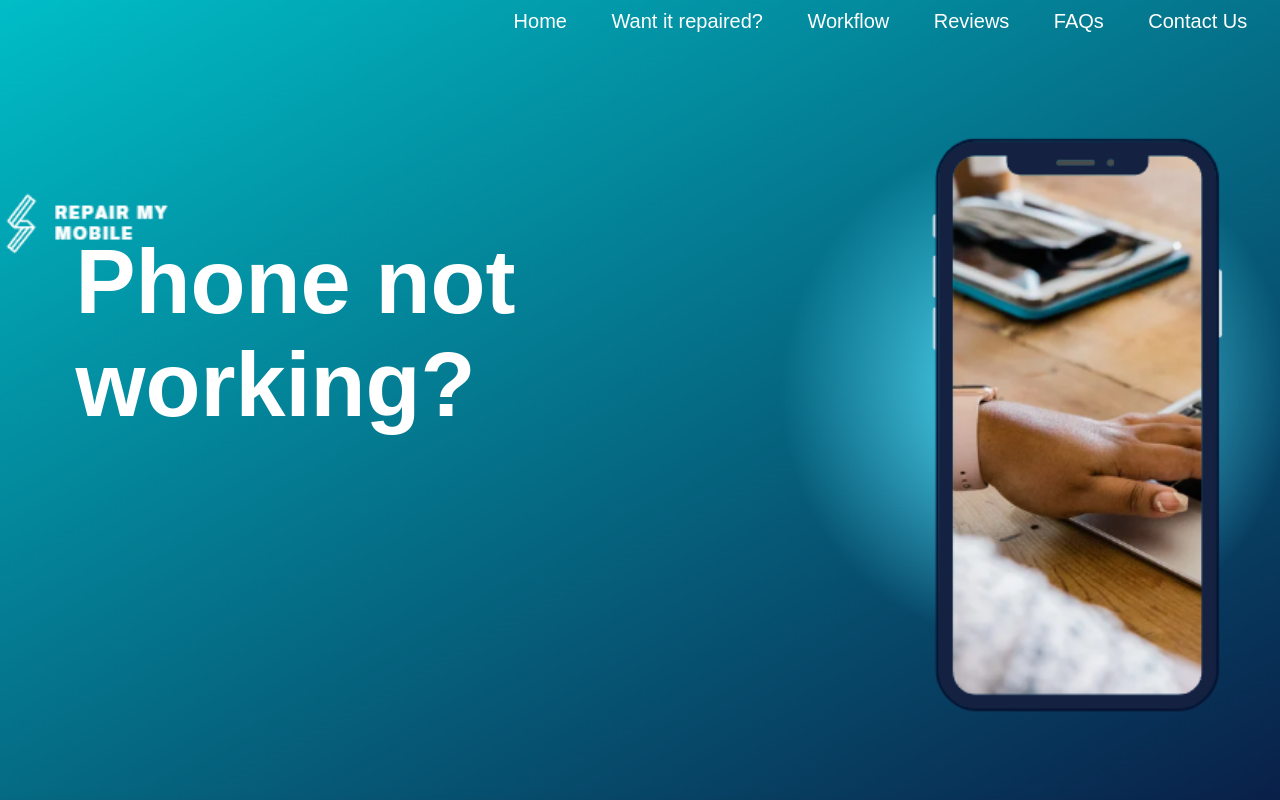
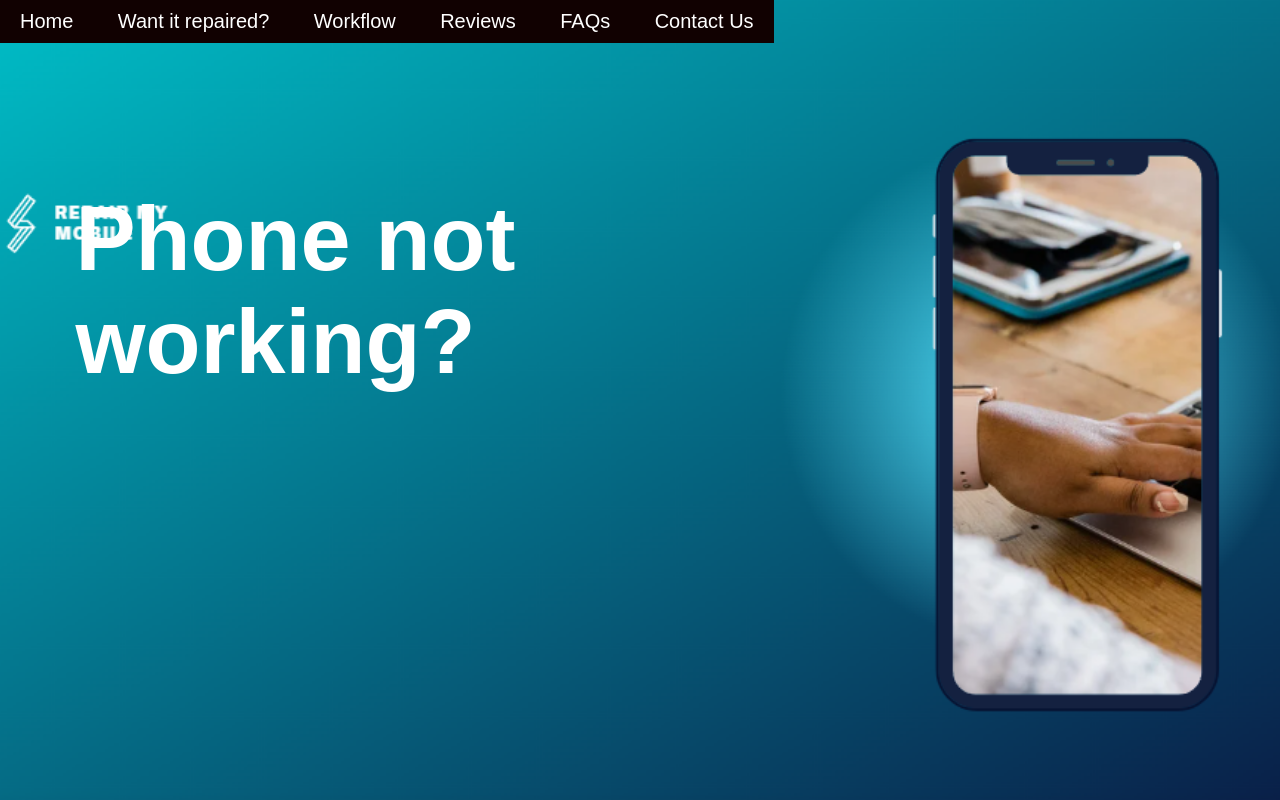
Before and after one commit to mounavbhatt01/rmm, a plain HTML site: page main.html in a window 1280 px wide. Shown: the top 800 px of the page. Drawn offline with Linux system fonts and the light colour scheme.

Commit message:
Made navbar sticky.

```diff
--- a/style.css
+++ b/style.css
@@ -27,6 +27,10 @@ nav{
     align-items: center;
     justify-content: space-between;
     flex-wrap: wrap;
+    background-color: #110101;
+    position: fixed;
+    left: 0;
+    top: 0;
 }
 
 .logo{
```
